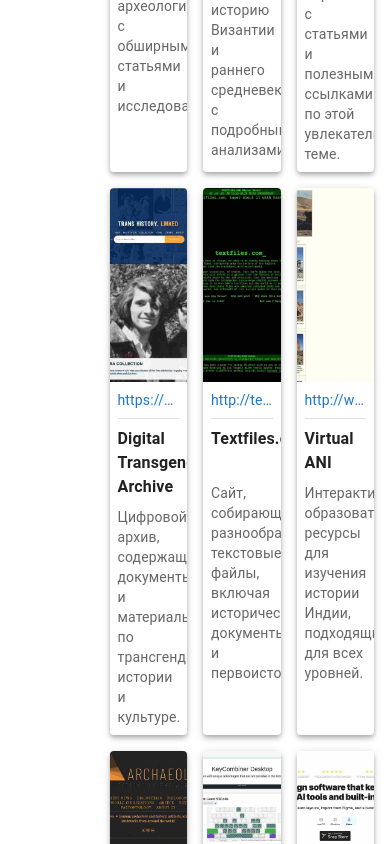
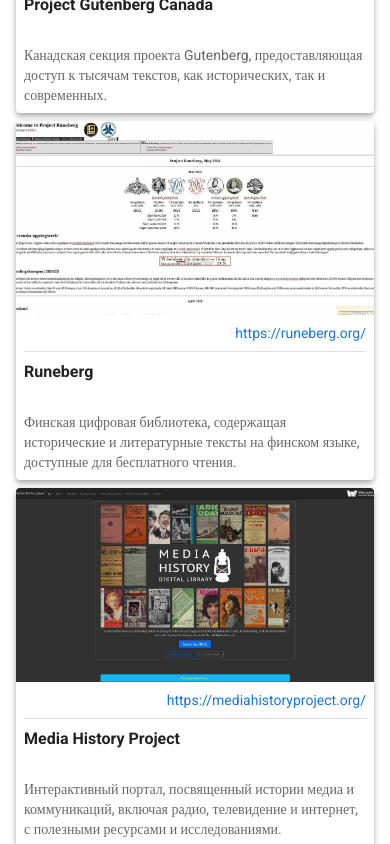
Before and after one commit to devashtar/smart-bookmarks, a React (Vite) app: page / in a window 390 px wide. Shown: the part 10000-10844 px from the top of the page. Built offline with nearby package versions, Linux system fonts and the light colour scheme; a web font is replaced by a local one.

Commit message:
added mobile version

```diff
--- a/src/App.tsx
+++ b/src/App.tsx
@@ -1,15 +1,8 @@
 import React from 'react';
-import { ThemeProvider, createTheme } from '@mui/material/styles';
+import { Container, Grid2 as Grid, Stack } from '@mui/material';
 import { items as list, ItemType } from './data';
-import { Container, CssBaseline, Grid2 as Grid } from '@mui/material';
 import { Main, Sidebar } from './layouts';
-
-const theme = createTheme({
-    colorSchemes: {
-        light: true,
-        dark: true,
-    },
-});
+import { ThemeSwitcher } from './components';
 
 export type ExtendedItemType = {
     hidden: boolean;
@@ -32,33 +25,34 @@
         [setCheckedTags]
     );
 
-    const items = React.useMemo(() => {
-        if (checkedTags.length !== 0) {
-            return extendedItems.map((item) => {
-                const hidden = !Boolean(item.tags.find((tag) => checkedTags.includes(tag)));
-                return hidden ? { ...item, hidden } : item;
-            });
-        }
-        return extendedItems;
-    }, [checkedTags]);
-
     return (
-        <ThemeProvider theme={theme}>
-            <CssBaseline enableColorScheme />
-            <Container sx={{ pt: 6 }} maxWidth="xl">
+        <Container maxWidth="xl">
+            <Stack direction="row-reverse" sx={{ pt: 2 }}>
+                <ThemeSwitcher />
+            </Stack>
             <Grid container spacing={2}>
-                    <Grid size={3}>
+                <Grid size={'grow'} sx={{ display: { xs: 'none', md: 'block' } }}>
                     <Sidebar
                         checkedTags={checkedTags}
                         toggleTag={toggleTag}
                         resetTags={() => checkedTags.length !== 0 && setCheckedTags([])}
                     />
                 </Grid>
-                    <Grid size={9}>
-                        <Main items={items} />
+                <Grid size={{ xs: 'grow', md: 8, lg: 9 }}>
+                    <Main
+                        items={
+                            checkedTags.length !== 0
+                                ? extendedItems.map((item) => {
+                                      const hidden = !Boolean(
+                                          item.tags.find((tag) => checkedTags.includes(tag))
+                                      );
+                                      return hidden ? { ...item, hidden } : item;
+                                  })
+                                : extendedItems
+                        }
+                    />
                 </Grid>
             </Grid>
         </Container>
-        </ThemeProvider>
     );
 };
--- a/src/components/HotLinks.tsx
+++ b/src/components/HotLinks.tsx
@@ -9,7 +9,7 @@
 
 export const HotLinks: React.FC<HotLinksProps> = ({ links, removeLink }) => {
     return (
-        <Stack direction="row-reverse" sx={{ pt: 1, minHeight: 32, flexWrap: 'wrap', gap: 1 }}>
+        <Stack direction="row-reverse" sx={{ mt: 2, minHeight: 56, flexWrap: 'wrap', gap: 1 }}>
             {links.map((id) => {
                 const item = items.find((item) => item.id === id)!;
                 return (
@@ -20,6 +20,7 @@
                             variant="outlined"
                             onClick={() => window.open(item.url, '_blank')}
                             onDelete={() => removeLink(id)}
+                            sx={{ color: (theme) => theme.palette.primary.main }}
                         />
                     </Tooltip>
                 );
--- a/src/components/Item.tsx
+++ b/src/components/Item.tsx
@@ -1,5 +1,5 @@
 import React from 'react';
-import { Box, Card, CardMedia, Divider, Typography } from '@mui/material';
+import { Card, CardMedia, Divider, Typography } from '@mui/material';
 import { ExtendedItemType } from '../App';
 import NoImage from '../assets/No_image.svg';
 
@@ -25,11 +25,11 @@
                 image={imgSrc || NoImage}
                 alt={title}
             />
-            <Box sx={{ p: 1, overflow: 'hidden' }}>
             <Typography
                 variant="body2"
                 textAlign="right"
                 sx={{
+                    p: 1,
                     overflow: 'hidden',
                     textWrap: 'nowrap',
                     textOverflow: 'ellipsis',
@@ -38,19 +38,18 @@
             >
                 {url}
             </Typography>
-                <Divider sx={{ my: 1 }} />
+            <Divider sx={{ mx: 1 }} />
             <Typography
                 variant="body1"
                 fontWeight={600}
                 title={title}
-                    sx={{ minHeight: '3rem' }}
+                sx={{ mt: 1, px: 1, minHeight: '3rem' }}
             >
                 {title}
             </Typography>
-                <Typography variant="body2" sx={{ mt: 1, color: 'text.secondary' }}>
+            <Typography variant="body2" sx={{ p: 1, pt: '4px', color: 'text.secondary' }}>
                 {description}
             </Typography>
-            </Box>
         </Card>
     );
 };
--- a/src/components/List.tsx
+++ b/src/components/List.tsx
@@ -13,10 +13,18 @@
     return (
         <Box
             sx={{
-                py: 5,
+                pt: 2,
+                pb: 5,
                 display: 'grid',
-                gap: 2,
-                gridTemplateColumns: 'repeat(3, 1fr)',
+                gap: {
+                    xs: 1,
+                    md: 2,
+                },
+                gridTemplateColumns: {
+                    xs: 'repeat(1, 1fr)',
+                    sm: 'repeat(2, 1fr)',
+                    lg: 'repeat(3, 1fr)',
+                },
             }}
         >
             {items.map((item) => (
--- a/src/index.css
+++ /dev/null
@@ -1,11 +0,0 @@
-*,
-*::before,
-*::after {
-    box-sizing: border-box;
-}
-
-body {
-    margin: 0;
-    font-family: Roboto, system-ui, -apple-system, BlinkMacSystemFont, 'Segoe UI', Oxygen, Ubuntu,
-        Cantarell, 'Open Sans', 'Helvetica Neue', sans-serif;
-}
--- a/src/layouts/Main.tsx
+++ b/src/layouts/Main.tsx
@@ -1,16 +1,15 @@
 import React from 'react';
 import { Autocomplete, TextField, Stack, Typography, alpha } from '@mui/material';
 import { ExtendedItemType } from '../App';
-import { HotLinks, List, ThemeSwitcher } from '../components';
+import { HotLinks, List } from '../components';
 import { ItemType } from '../data';
 import { escapeRegExp, getHotLinks, removeHotLink, addHotLink, hasHotLink } from '../tools';
-import DartVaderHeadImg from '../assets/png/Dart_Vader_head.png';
 
 type MainProps = {
     items: ExtendedItemType[];
 };
 
-const LIMIT_HOT_LINKS = 15;
+const LIMIT_HOT_LINKS = 7;
 
 const getDefaultLinks = () => {
     const links = getHotLinks();
@@ -57,18 +56,18 @@
                         direction="row"
                         spacing={2}
                         sx={{
+                            p: '16px 4px',
                             width: '100%',
                             zIndex: 1,
                             position: 'sticky',
                             overflow: 'hidden',
                             top: 48,
                             alignItems: 'center',
-                            justifyContent: 'space-between',
+                            justifyContent: 'space-around',
                             borderRadius: 1,
-                            bgcolor: (theme) => alpha(theme.palette.background.paper, 0.8),
+                            bgcolor: (theme) => alpha(theme.palette.background.paper, 0.7),
                         }}
                     >
-                        <ThemeSwitcher />
                         <Autocomplete
                             fullWidth
                             sx={{
@@ -117,12 +116,6 @@
                             }}
                             renderInput={(params) => <TextField {...params} fullWidth />}
                         />
-                        <img
-                            alt="Dart Vader"
-                            src={DartVaderHeadImg}
-                            height={76}
-                            style={{ objectFit: 'contain', objectPosition: 'center' }}
-                        />
                     </Stack>
                 ),
                 [items]
--- a/src/main.tsx
+++ b/src/main.tsx
@@ -1,7 +1,23 @@
-import ReactDom from 'react-dom/client'
-import './index.css'
-import { App } from './App.tsx'
+import ReactDom from 'react-dom/client';
+import { ThemeProvider, createTheme } from '@mui/material/styles';
+import { CssBaseline } from '@mui/material';
+import '@fontsource/roboto/300.css';
+import '@fontsource/roboto/400.css';
+import '@fontsource/roboto/500.css';
+import '@fontsource/roboto/700.css';
+import { App } from './App.tsx';
+
+const theme = createTheme({
+    typography: { fontFamily: 'Roboto' },
+    colorSchemes: {
+        light: true,
+        dark: true,
+    },
+});
 
 ReactDom.createRoot(document.getElementById('root')!).render(
-  <App />,
-)
+    <ThemeProvider theme={theme}>
+        <CssBaseline enableColorScheme />
+        <App />
+    </ThemeProvider>
+);
```
Lines whose indentation alone changed are shown as unchanged.
